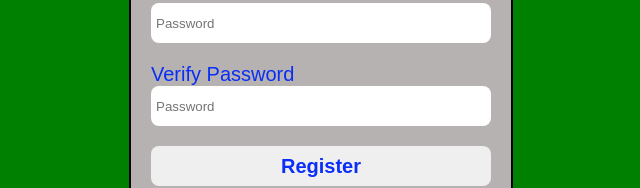
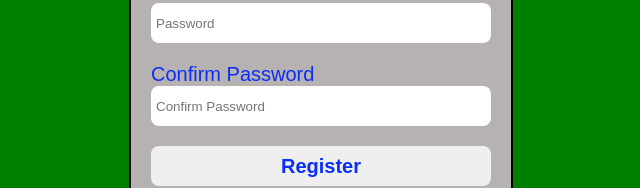
Before and after one commit to adewaleftk/piclit-frontend, a React (Vite) app: page /register in a window 1280 px wide. Shown: the part 334-522 px from the top of the page, without its empty margins (319-959 px from the left). Built offline with nearby package versions, Linux system fonts and the light colour scheme.

Commit message:
reset password page added

```diff
--- a/src/assets/pages/Register.jsx
+++ b/src/assets/pages/Register.jsx
@@ -5,6 +5,8 @@ import { NavLink } from 'react-router-dom';
 function Register() {
     const [password, setPassword] = useState('')
     const [email, setEmail] = useState('');
+    const [passwordConfirm, setPasswordConfirm] = useState('');
+
 
     const handleEmailChange = (e) => {
         setEmail(e.target.value);
@@ -17,6 +19,11 @@ function Register() {
         event.preventDefault();
         // setIsLoading(true);
         // setSignupError(null);
+        if (password !== passwordConfirm) {
+            // Passwords do not match, show an error message or take appropriate action.
+            console.error('Passwords do not match');
+            return;
+          }
 
         const baseUrl = 'https://piclit-backend.onrender.com';
         const apiUrl = `${baseUrl}/api/v1/auth/register`;
@@ -83,13 +90,13 @@ function Register() {
                 />
             </div>
             <div>
-                <p><label htmlFor="password">Verify Password</label></p>
+                <p><label htmlFor="password">Confirm Password</label></p>
                 <input
                 type="password"
-                placeholder="Password"
+                placeholder="Confirm Password"
                 id="passwordConfirm"
-                value={password}
-                onChange={handlePasswordChange}
+                value={passwordConfirm}
+                onChange={(e) => setPasswordConfirm(e.target.value)}
                 required
                 />
             </div>
```
